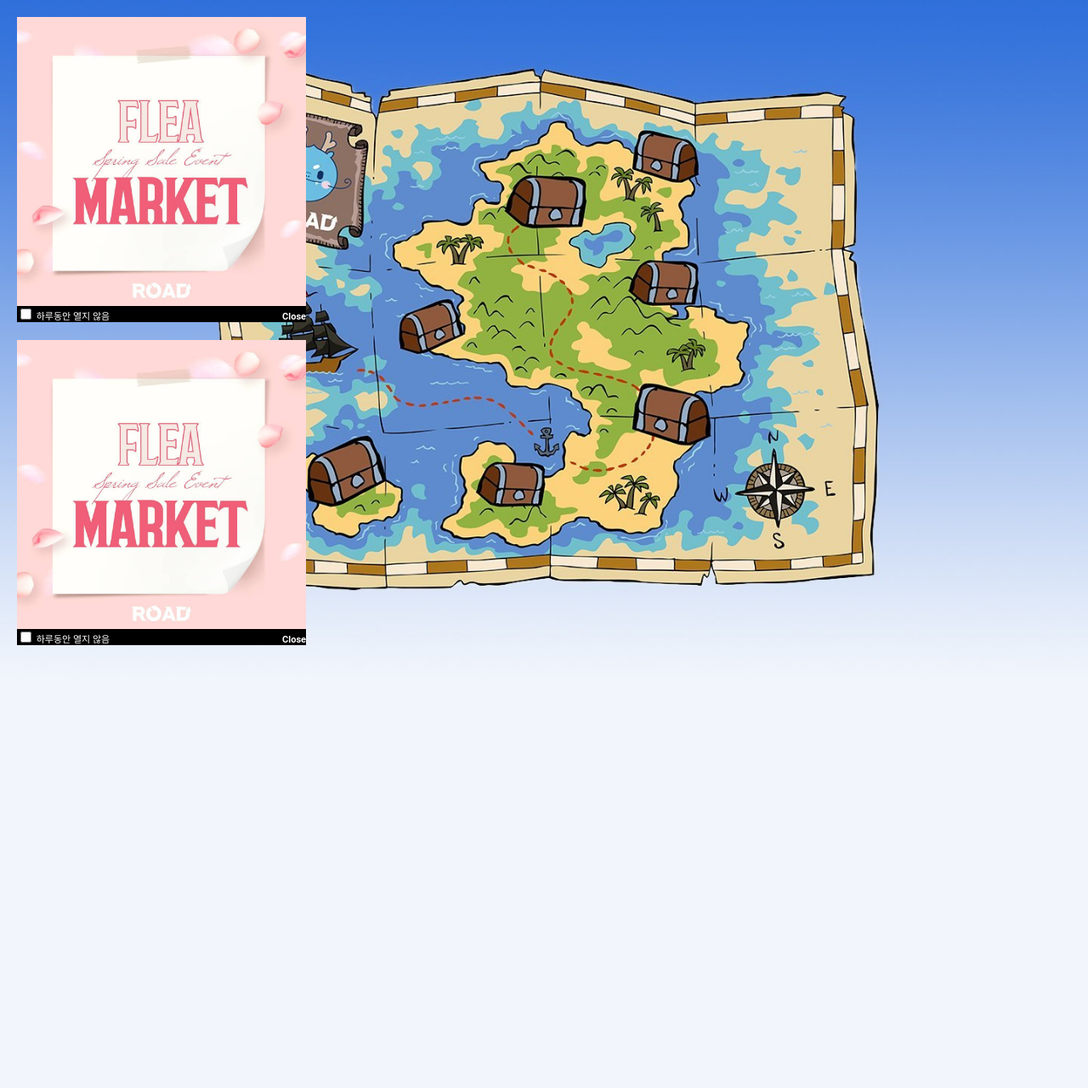
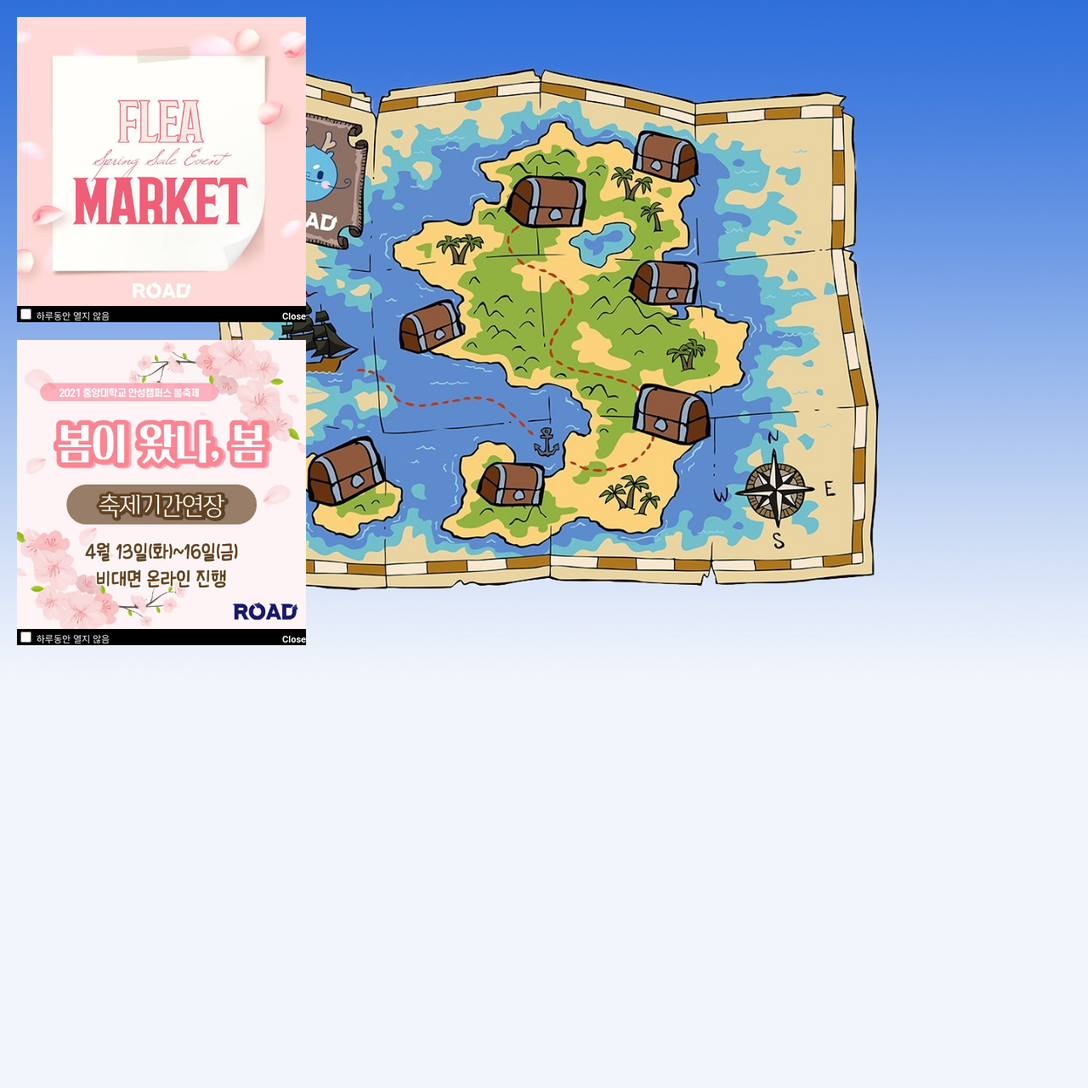
Before and after one commit to litsynp/cau-anseong-21-spring-festival, a Django app: page / in a window 1280 px wide. Shown: the whole page at 85% size. Run offline with Django 3.2, Linux system fonts and the light colour scheme.

Commit message:
feat: add popup 2

```diff
--- a/apps/festival/templates/festival/popup_template.html
+++ b/apps/festival/templates/festival/popup_template.html
@@ -36,7 +36,7 @@
   onMouseOut="drag=0"
 >
   <!-- ## Contents Start(++)--------------------------------------------->
-  <img class="popup-image" src="{% static "images/popup_1_70.jpg" %}" usemap="#popup" />
+  <img class="popup-image" src="{% static "images/popup_2_70.jpg" %}" usemap="#popup" />
   <!-- ## Contents End(++)--------------------------------------------->
   <div class="link_w" style="background-color: #000">
     <input type="checkbox" name="Popup1" onClick="javascript:closeWin('1');" style="cursor: pointer" />&nbsp;하루동안
```
Also changed, not shown: apps/festival/static/images/original/popup_2.png (added), apps/festival/static/images/popup_2_70.jpg (added).
